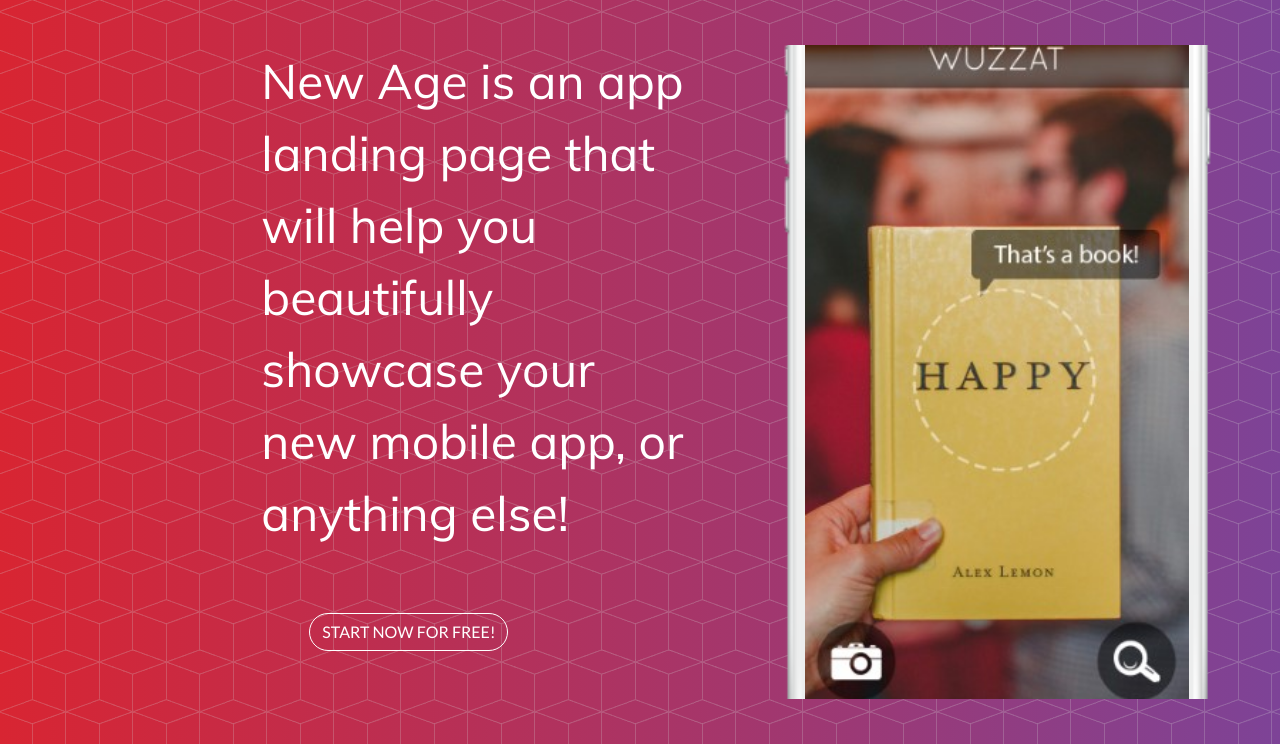
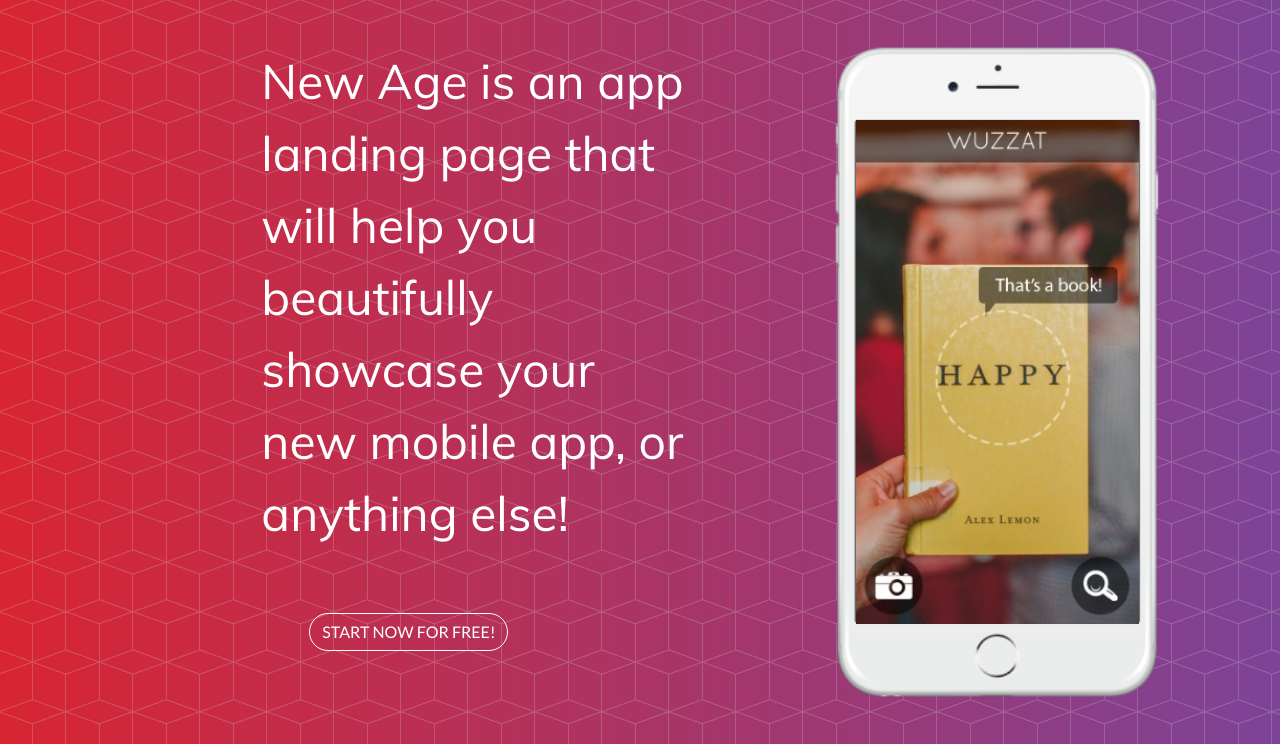
Before and after one commit to romanjanos/bs-sitebuild, a plain HTML site: page index.html in a window 1280 px wide. Shown: the part 51-795 px from the top of the page. Drawn offline with nearby package versions, Linux system fonts and the light colour scheme.

Commit message:
changed 1

```diff
--- a/style.css
+++ b/style.css
@@ -96,7 +96,7 @@
 
 .doubleMobilImg {
     background-image: url("img/demo-screen-1.jpg"), url("img/phone.png");
-    background-size: 90%, cover;
+    background-size: auto 77%, auto 100%;
     background-repeat: no-repeat, no-repeat;
     background-position: center, center;
     max-height: 100%;
```
